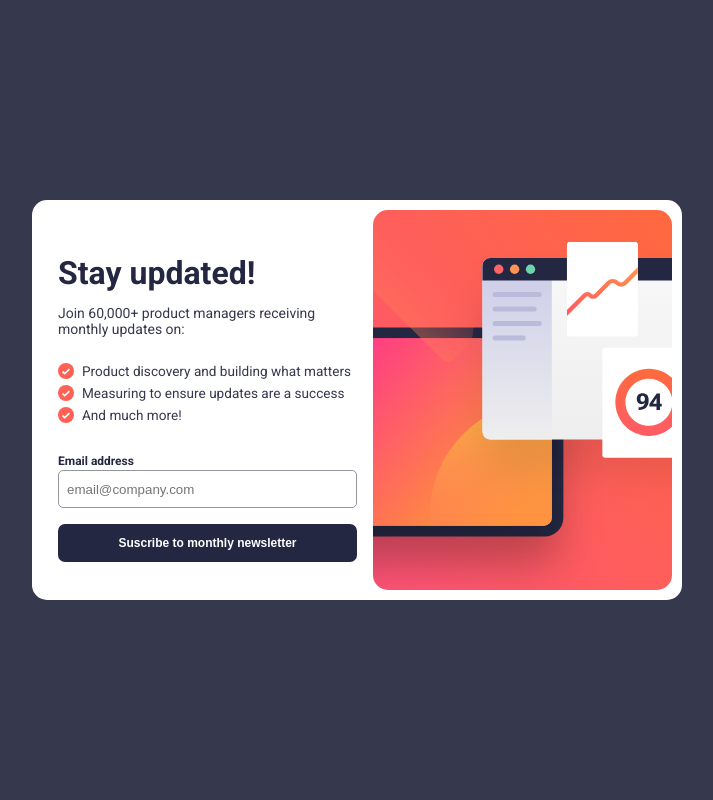
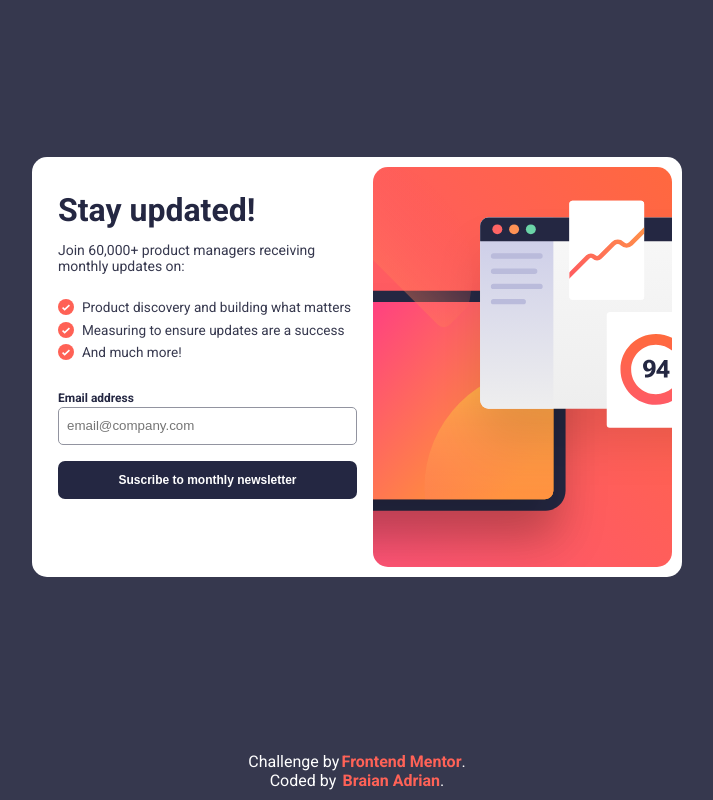
Before and after one commit to BraianAdrianGil/newsletter-sign-up-with-succes-message-frontmentor, a React (Vite) app: page / in a window 1280 px wide. Shown: the whole page, without its empty margins (283-996 px from the left). Built offline with nearby package versions, Linux system fonts and the light colour scheme.

Commit message:
added several css styles and attribution div

```diff
--- a/index.html
+++ b/index.html
@@ -2,7 +2,7 @@
 <html lang="en">
   <head>
     <meta charset="UTF-8" />
-    <link rel="icon" type="image/svg+xml" href="/vite.svg" />
+    <link rel="icon" type="image/svg+xml" href="/images/favicon-32x32.png" />
     <meta name="viewport" content="width=device-width, initial-scale=1.0" />
     <link rel="preconnect" href="https://fonts.googleapis.com" />
     <link rel="preconnect" href="https://fonts.gstatic.com" crossorigin />
--- a/src/App.css
+++ b/src/App.css
@@ -1,3 +1,12 @@
+.App {
+  display: flex;
+  flex-direction: column;
+  justify-content: center;
+  align-items: center;
+  height: 100%;
+  min-height: 100vh;
+}
+
 .card {
   display: flex;
   flex-direction: column;
@@ -16,6 +25,9 @@
 
 .card__img__container img {
   max-width: 100%;
+  width: 100%;
+  max-height: 284px;
+  object-fit: cover;
 }
 
 .card__content__container {
@@ -208,6 +220,27 @@ form {
   transition: 2s;
 }
 
+.attribution {
+  display: flex;
+  flex-direction: column;
+  justify-content: center;
+  align-items: center;
+  width: 100%;
+  text-align: center;
+
+  padding: 10px;
+}
+
+.attribution p {
+  color: var(--Charcoal-grey);
+}
+
+.attribution p a {
+  color: var(--tomato);
+  font-weight: 700;
+  margin-left: 0.15rem;
+}
+
 @media screen and (min-width: 609px) {
   .card {
     padding: 10px;
@@ -221,17 +254,20 @@ form {
     background: var(--White);
     border-radius: 15px;
     max-width: 650px;
-    height: 400px;
+    height: 100%;
     gap: 1rem;
+    margin-top: auto;
   }
 
   .card__img__container {
     width: 50%;
     height: 100%;
+    min-height: 400px;
   }
 
   .card__img__container img {
     height: 100%;
+    min-height: 400px;
     object-fit: cover;
     width: 100%;
     border-radius: 15px;
@@ -265,4 +301,19 @@ form {
   .form__button__container {
     max-width: 100%;
   }
+
+  .attribution {
+    margin-top: auto;
+  }
+
+  .attribution p {
+    color: var(--White);
+    font-weight: lighter;
+  }
+
+  .attribution p a {
+    color: var(--tomato);
+    font-weight: 700;
+    margin-left: 0.15rem;
+  }
 }
--- a/src/App.jsx
+++ b/src/App.jsx
@@ -36,6 +36,7 @@ function App() {
 
   console.log(showSuccessfullyMessage);
   return (
+    <div className="App">
       <div className="card">
         <div className="card__img__container">
           <img src="/images/illustration-sign-up-mobile.svg" alt="" />
@@ -114,10 +115,7 @@ function App() {
         ) : (
           <div className="form__message__general__container false">
             <div className="form__message__img__container">
-            <img
-              src="../public/images/icon-success.svg"
-              alt="Correct tick image"
-            />
+              <img src="/images/icon-success.svg" alt="Correct tick image" />
             </div>
 
             <h2>Thanks for subscribing!</h2>
@@ -134,6 +132,22 @@ function App() {
           </div>
         )}
       </div>
+
+      <div className="attribution">
+        <p>
+          Challenge by
+          <a
+            href="https://www.frontendmentor.io?ref=challenge"
+            target="_blank"
+            rel="noreferrer"
+          >
+            Frontend Mentor
+          </a>
+          . <br />
+          Coded by <a href="#">Braian Adrian</a>.
+        </p>
+      </div>
+    </div>
   );
 }
 
```
Lines whose indentation alone changed are shown as unchanged.
